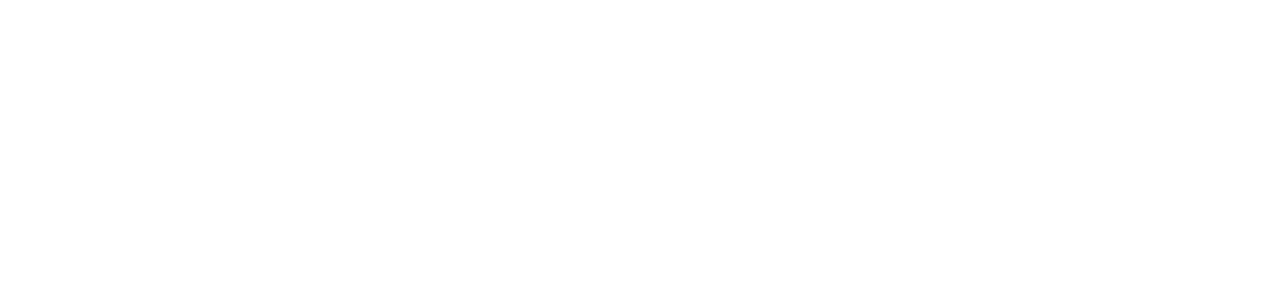
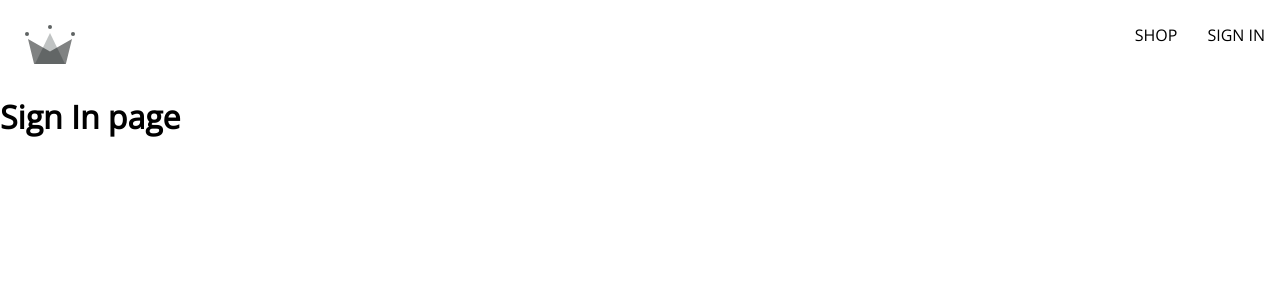
Before and after one commit to sameerthecoder94/crown-clothing-eCommerce, a React (Create React App) app: page /sign-in in a window 1280 px wide. Before the commit this address had no page. Shown: the top 300 px of the page. Built offline with nearby package versions, Linux system fonts and the light colour scheme.

Commit message:
added `<SignIN />` component/route/page

```diff
--- a/src/App.js
+++ b/src/App.js
@@ -1,6 +1,7 @@
 import { Routes, Route } from 'react-router-dom';
 import Navigation from './routes/navigation/navigation.component';
 import Home from './routes/home/home.component';
+import SignIn from './routes/sign-in/sign-in.component';
 
 const Shop = () => {
   return (
@@ -16,6 +17,7 @@
       <Route path='/' element={<Navigation />}>
         <Route index element={<Home />} />
         <Route path='shop' element={<Shop />} />
+        <Route path='sign-in' element={<SignIn />} />
       </Route>
     </Routes>
   );
--- a/src/routes/navigation/navigation.component.jsx
+++ b/src/routes/navigation/navigation.component.jsx
@@ -14,6 +14,9 @@
           <Link className='nav-link' to='/shop'>
             SHOP
           </Link>
+          <Link className='nav-link' to='/sign-in'>
+            SIGN IN
+          </Link>
         </div>
       </div>
       <Outlet />
--- /dev/null
+++ b/src/routes/sign-in/sign-in.component.jsx
@@ -0,0 +1,9 @@
+const SignIn = () => {
+  return (
+    <div>
+      <h1>Sign In page</h1>
+    </div>
+  );
+};
+
+export default SignIn;
```
